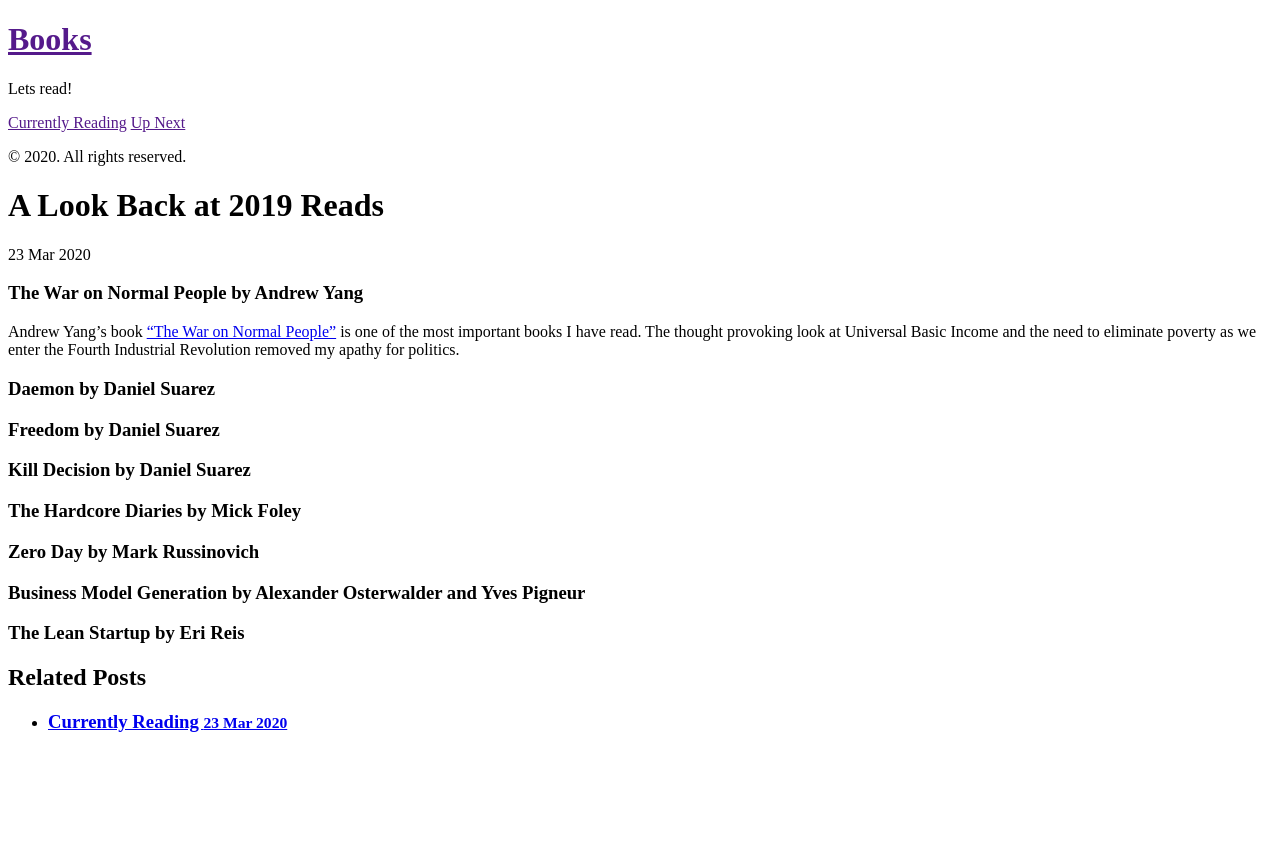
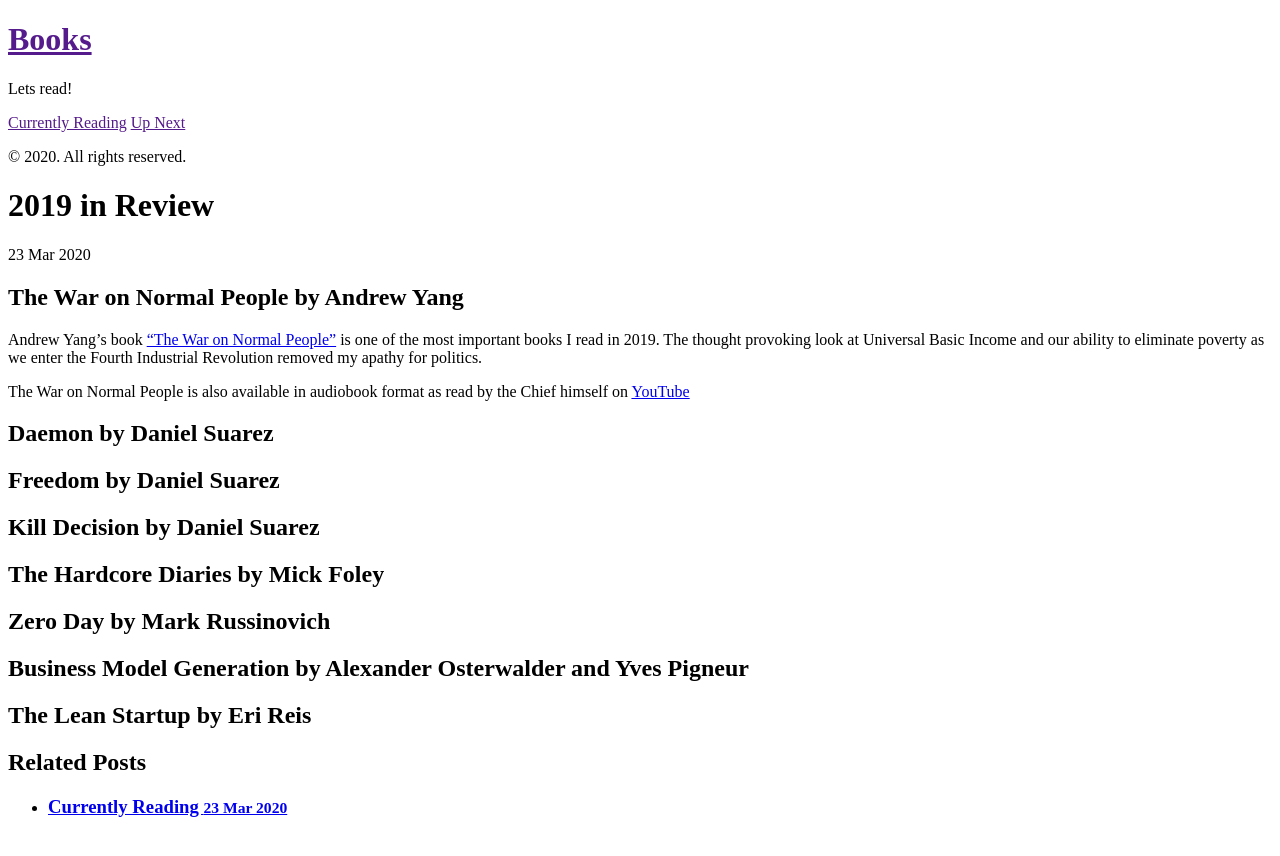
Before and after one commit to Kenstogram/Kenstogram.github.io, a Jekyll site: the page built from _posts/2020-03-23-2019reads.md, in a window 1280 px wide. Shown: the top 856 px of the page. Built offline with Jekyll 4.4.1, drawn with Linux system fonts in a browser that asks for light colours.

Commit message:
Revised Heading to H2

```diff
--- a/_posts/2020-03-23-2019reads.md
+++ b/_posts/2020-03-23-2019reads.md
@@ -1,22 +1,24 @@
 ---
 layout: post
-title: A Look Back at 2019 Reads
+title: 2019 in Review
 ---
 
-### The War on Normal People by Andrew Yang
+## The War on Normal People by Andrew Yang
 
-Andrew Yang's book ["The War on Normal People"](https://en.wikipedia.org/wiki/The_War_on_Normal_People) is one of the most important books I have read. The thought provoking look at Universal Basic Income and the need to eliminate poverty as we enter the Fourth Industrial Revolution removed my apathy for politics.
+Andrew Yang's book ["The War on Normal People"](https://en.wikipedia.org/wiki/The_War_on_Normal_People) is one of the most important books I read in 2019. The thought provoking look at Universal Basic Income and our ability to eliminate poverty as we enter the Fourth Industrial Revolution removed my apathy for politics.
 
-### Daemon by Daniel Suarez
+The War on Normal People is also available in audiobook format as read by the Chief himself on [YouTube](https://www.youtube.com/watch?v=3PCbITvaRgg&list=PLxSX6ZK-E_wXGluo48dGxKN0ZvQi2qWS1&index=2&t=0s)
 
-### Freedom by Daniel Suarez
+## Daemon by Daniel Suarez
 
-### Kill Decision by Daniel Suarez
+## Freedom by Daniel Suarez
 
-### The Hardcore Diaries by Mick Foley
+## Kill Decision by Daniel Suarez
 
-### Zero Day by Mark Russinovich
+## The Hardcore Diaries by Mick Foley
 
-### Business Model Generation by Alexander Osterwalder and Yves Pigneur
+## Zero Day by Mark Russinovich
 
-### The Lean Startup by Eri Reis
+## Business Model Generation by Alexander Osterwalder and Yves Pigneur
+
+## The Lean Startup by Eri Reis
```
Also changed, not shown: _posts/2020-03-23-currentlyreading.md (+1 -1 lines).
